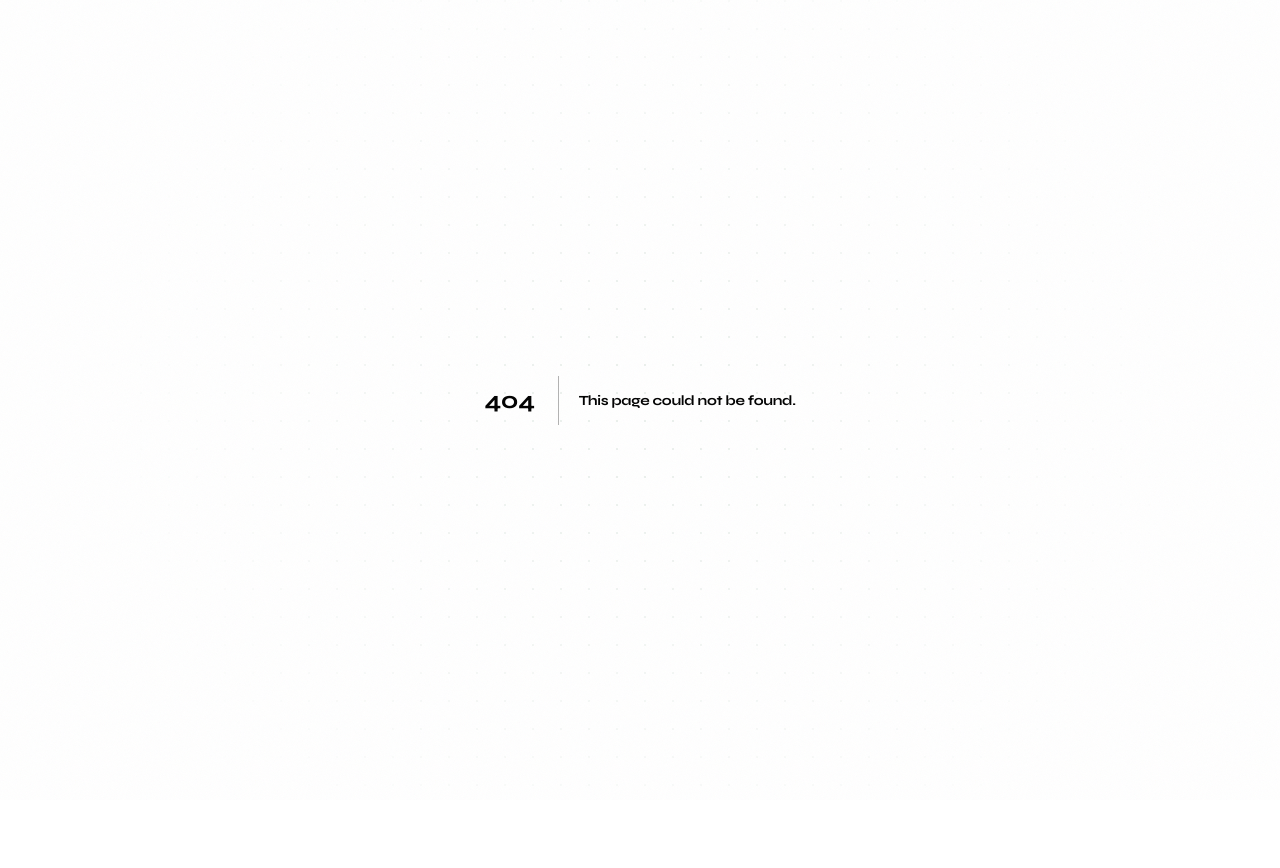
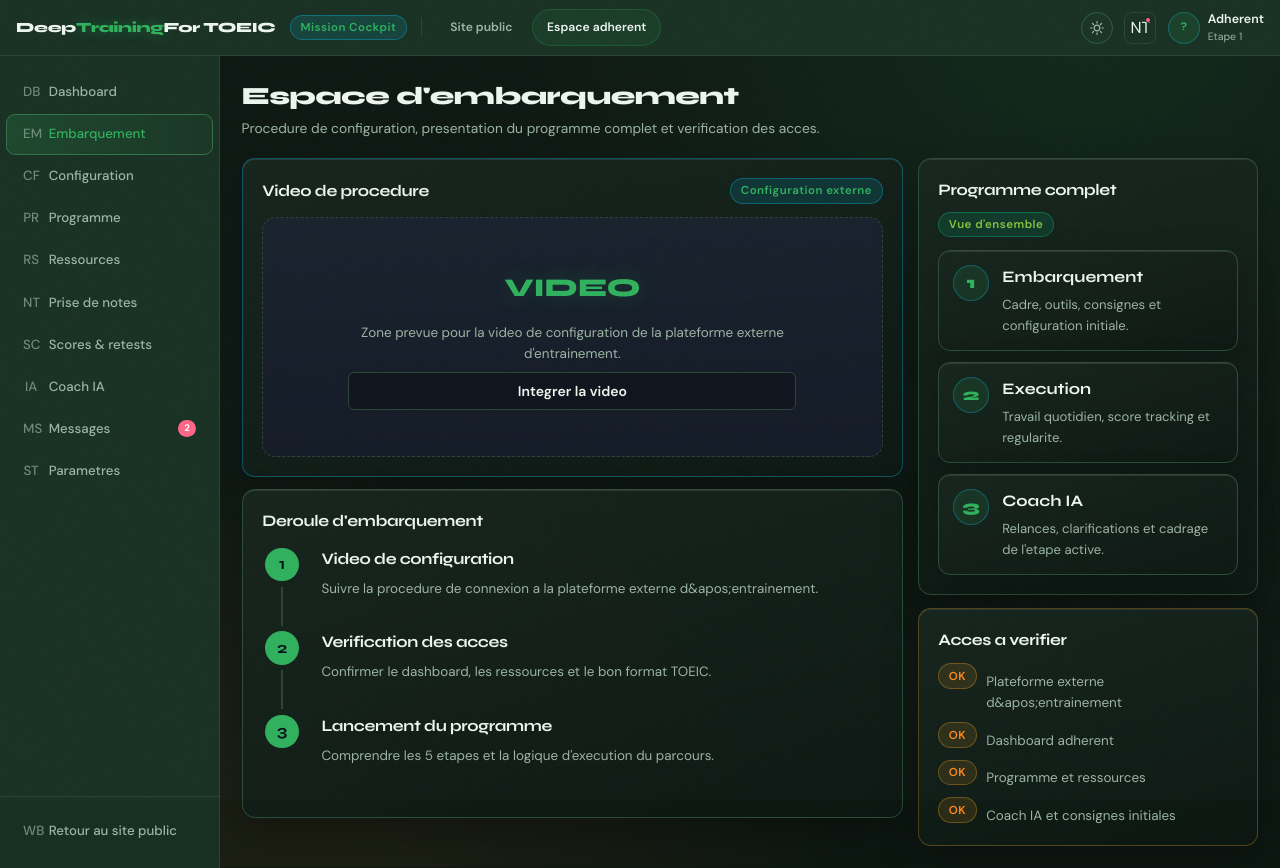
Before and after one commit to Juniorleriche27/Deep-Training-For-TOEIC, a Next.js app: page /adherent/embarquement in a window 1280 px wide. Before the commit this address had no page. Before the commit the page ends 800 px from the top, so only its background shows below. Built offline with nearby package versions, Linux system fonts and the light colour scheme; no server answers.

Commit message:
Add onboarding and configuration spaces

```diff
--- a/src/app/(public)/contact/page.tsx
+++ b/src/app/(public)/contact/page.tsx
@@ -1,3 +1,22 @@
+const toeicFormats = [
+  "Format : PC / 2h",
+  "Format PC : PC / 1h adaptatif",
+  "Format papier : 2h",
+  "Je ne sais pas",
+];
+
+const qualificationSteps = [
+  ["1", "Cadrage du profil", "Score actuel, objectif, echeance et format TOEIC vise."],
+  ["2", "Prise de RDV guidee", "Le chat bot IA aide a cadrer la demande et a proposer un RDV utile."],
+  ["3", "Activation de l'espace", "Embarquement, configuration et lancement du programme complet."],
+];
+
+const rdvScenarios = [
+  "Verifier le bon format TOEIC avant de demarrer.",
+  "Planifier la configuration de la plateforme externe d'entrainement.",
+  "Preparer l'entree dans le programme avec un cadrage clair.",
+];
+
 export default function ContactPage() {
   return (
     <div className="stack" style={{ gap: "1.15rem" }}>
@@ -11,17 +30,18 @@ export default function ContactPage() {
               avec un cadre clair.
             </h1>
             <p className="public-page-sub">
-              Décris ton contexte, ton niveau actuel et ton objectif. Le cadrage permet de vérifier
-              l&apos;adéquation entre ton besoin, ton délai et la méthode proposée.
+              Decris ton contexte, ton niveau actuel et ton objectif. Le cadrage
+              permet de verifier l&apos;adequation entre ton besoin, ton delai et le
+              programme propose.
             </p>
           </div>
 
           <aside className="public-page-spotlight reveal-up delay-1">
             <h2 className="public-spotlight-title">Ce que nous voulons comprendre</h2>
             <ul className="public-spotlight-list">
-              <li>Ton score actuel, ton score cible et ton échéance.</li>
-              <li>Ta difficulté dominante: Listening, Reading ou gestion du temps.</li>
-              <li>Les contraintes réelles qui influencent ton entraînement.</li>
+              <li>Ton score actuel, ton score cible et ton echeance.</li>
+              <li>Le format TOEIC vise ou l&apos;incertitude a clarifier.</li>
+              <li>Les contraintes reelles qui influencent ton entrainement.</li>
             </ul>
           </aside>
         </div>
@@ -32,12 +52,13 @@ export default function ContactPage() {
           <article className="public-panel reveal-up">
             <h2 className="public-panel-title">Formulaire de candidature</h2>
             <p className="public-panel-copy">
-              Remplis le formulaire avec des informations précises pour recevoir un retour plus pertinent.
+              Remplis le formulaire avec des informations precises pour recevoir
+              un retour plus pertinent.
             </p>
             <form className="stack" style={{ marginTop: "1rem" }}>
               <div className="form-grid">
                 <label className="form-group">
-                  <span className="form-label">Prénom et nom</span>
+                  <span className="form-label">Prenom et nom</span>
                   <input className="form-input" placeholder="Ex: Sophie Martin" type="text" />
                 </label>
                 <label className="form-group">
@@ -45,7 +66,7 @@ export default function ContactPage() {
                   <input className="form-input" placeholder="votre@email.com" type="email" />
                 </label>
                 <label className="form-group">
-                  <span className="form-label">Téléphone</span>
+                  <span className="form-label">Telephone</span>
                   <input className="form-input" placeholder="+33 6 ..." type="tel" />
                 </label>
                 <label className="form-group">
@@ -57,39 +78,39 @@ export default function ContactPage() {
                   <input className="form-input" placeholder="Ex: 785" type="number" />
                 </label>
                 <label className="form-group">
-                  <span className="form-label">Date prévue du test</span>
+                  <span className="form-label">Date prevue du test</span>
                   <input className="form-input" type="date" />
                 </label>
                 <label className="form-group">
                   <span className="form-label">Format TOEIC</span>
                   <select className="form-select" defaultValue="">
-                    <option value="">Sélectionnez</option>
-                    <option>TOEIC 2h (full)</option>
-                    <option>TOEIC adaptatif 1h</option>
-                    <option>Je ne sais pas encore</option>
+                    <option value="">Selectionnez</option>
+                    {toeicFormats.map((format) => (
+                      <option key={format}>{format}</option>
+                    ))}
                   </select>
                 </label>
                 <label className="form-group">
-                  <span className="form-label">Difficulté dominante</span>
+                  <span className="form-label">Souhait principal</span>
                   <select className="form-select" defaultValue="">
-                    <option value="">Sélectionnez</option>
-                    <option>Listening</option>
-                    <option>Reading</option>
-                    <option>Les deux</option>
-                    <option>Gestion du temps</option>
+                    <option value="">Selectionnez</option>
+                    <option>Entrer dans le programme</option>
+                    <option>Prendre un RDV de cadrage</option>
+                    <option>Configurer la plateforme d&apos;entrainement</option>
+                    <option>Je veux d&apos;abord comprendre le parcours</option>
                   </select>
                 </label>
                 <label className="form-group form-full">
                   <span className="form-label">Contexte et contraintes</span>
                   <textarea
                     className="form-textarea"
-                    placeholder="Date limite, historique de scores, ressources déjà testées, disponibilité..."
+                    placeholder="Date limite, historique de scores, ressources deja testees, disponibilite..."
                   />
                 </label>
               </div>
               <div className="row-sb" style={{ flexWrap: "wrap", gap: "0.8rem" }}>
                 <p className="muted text-xs">
-                  Les informations partagées servent uniquement au cadrage de la candidature.
+                  Les informations partagees servent uniquement au cadrage de la candidature.
                 </p>
                 <button type="submit" className="btn-primary rounded-xl px-6 py-3 text-sm font-semibold">
                   Envoyer ma candidature
@@ -100,19 +121,39 @@ export default function ContactPage() {
 
           <div className="stack">
             <article className="public-panel reveal-up delay-1">
+              <p className="public-page-kicker">Chat bot IA</p>
+              <h2 className="public-panel-title">Prise de RDV guidee</h2>
+              <p className="public-panel-copy">
+                Le chat bot IA filtre le besoin, clarifie le format TOEIC et
+                oriente vers le bon prochain pas avant le RDV.
+              </p>
+              <div className="stack" style={{ marginTop: "0.85rem", gap: "0.55rem" }}>
+                {rdvScenarios.map((item) => (
+                  <div key={item} className="card-surface" style={{ padding: "0.85rem 0.9rem" }}>
+                    <div className="card-desc">{item}</div>
+                  </div>
+                ))}
+              </div>
+              <div className="row" style={{ marginTop: "0.85rem", flexWrap: "wrap" }}>
+                <button className="btn-primary rounded-md px-4 py-2 text-sm font-semibold">
+                  Lancer le chat bot IA
+                </button>
+                <button className="btn-secondary rounded-md px-4 py-2 text-sm font-semibold">
+                  Voir les creneaux
+                </button>
+              </div>
+            </article>
+
+            <article className="public-panel reveal-up delay-2">
               <p className="public-page-kicker">Suite du parcours</p>
-              <div className="steps-timeline mt-4">
-                {[
-                  ["1", "Analyse du profil", "Lecture du contexte, du score visé et de l'échéance."],
-                  ["2", "Retour de qualification", "Vérification de l'adéquation avec le parcours."],
-                  ["3", "Activation", "Transmission des accès et démarrage structuré."],
-                ].map(([num, title, desc], index) => (
+              <div className="steps-timeline" style={{ marginTop: "1rem" }}>
+                {qualificationSteps.map(([num, title, desc], index) => (
                   <div key={title} className="step-row">
                     <div className="step-line">
                       <span className="step-dot" style={{ width: "1.8rem", height: "1.8rem", fontSize: "0.74rem" }}>
                         {num}
                       </span>
-                      {index < 2 ? <span className="step-connector" /> : null}
+                      {index < qualificationSteps.length - 1 ? <span className="step-connector" /> : null}
                     </div>
                     <div className="step-body pb-4">
                       <h3 className="card-title text-sm">{title}</h3>
@@ -122,15 +163,6 @@ export default function ContactPage() {
                 ))}
               </div>
             </article>
-
-            <article className="public-panel reveal-up delay-2">
-              <p className="public-page-kicker">Positionnement</p>
-              <h2 className="public-panel-title">Tu n&apos;achètes pas un simple cours.</h2>
-              <p className="public-panel-copy">
-                Tu entres dans une expérience de progression structurée, avec une navigation claire,
-                un design premium et une logique d&apos;entraînement cohérente.
-              </p>
-            </article>
           </div>
         </div>
       </section>
--- /dev/null
+++ b/src/app/adherent/configuration/page.tsx
@@ -0,0 +1,91 @@
+const configCards = [
+  {
+    title: "Format TOEIC",
+    desc: "Choisir le bon format: PC / 2h, PC / 1h adaptatif, papier / 2h ou indecis.",
+    tone: "var(--accent)",
+  },
+  {
+    title: "Plateforme externe",
+    desc: "Connecter l'espace d'entrainement externe et verifier les identifiants.",
+    tone: "var(--gold)",
+  },
+  {
+    title: "Coach IA",
+    desc: "Charger l'etape active, les consignes et la logique de relance.",
+    tone: "var(--success)",
+  },
+  {
+    title: "Tableau de bord",
+    desc: "Renseigner score, objectif, echeance et contraintes initiales.",
+    tone: "var(--danger)",
+  },
+];
+
+export default function AdherentConfigurationPage() {
+  return (
+    <div>
+      <div className="page-header">
+        <h1 className="page-title">Configuration de l&apos;espace</h1>
+        <p className="page-sub">
+          Reglages initiaux du parcours, du format TOEIC et de la plateforme d&apos;entrainement.
+        </p>
+      </div>
+
+      <div className="widgets-4">
+        {configCards.map((card) => (
+          <article key={card.title} className="widget">
+            <p className="widget-label">Bloc de configuration</p>
+            <p className="widget-value" style={{ color: card.tone, fontSize: "1.05rem", paddingTop: "0.35rem" }}>
+              {card.title}
+            </p>
+            <p className="widget-trend">{card.desc}</p>
+          </article>
+        ))}
+      </div>
+
+      <div className="grid-main">
+        <article className="card">
+          <div className="row-sb" style={{ marginBottom: "0.8rem", flexWrap: "wrap", gap: "0.6rem" }}>
+            <h2 className="card-title">Checklist de configuration</h2>
+            <span className="badge badge-accent">Avant demarrage</span>
+          </div>
+          <div className="stack" style={{ gap: "0.7rem" }}>
+            {[
+              "Valider le format TOEIC cible.",
+              "Configurer la plateforme externe d'entrainement.",
+              "Renseigner le score actuel et l'objectif.",
+              "Definir la date du test et les contraintes reelles.",
+              "Verifier que le Coach IA pointe sur la bonne etape.",
+            ].map((item) => (
+              <div key={item} className="alert-row info">
+                <div className="alert-row-icon">+</div>
+                <div>
+                  <div className="alert-row-title">{item}</div>
+                </div>
+              </div>
+            ))}
+          </div>
+        </article>
+
+        <article className="card" style={{ borderColor: "rgba(245,166,35,.28)" }}>
+          <div className="row-sb" style={{ marginBottom: "0.8rem", flexWrap: "wrap", gap: "0.6rem" }}>
+            <h2 className="card-title">Formats a proposer</h2>
+            <span className="badge badge-gold">Cadrage</span>
+          </div>
+          <div className="stack" style={{ gap: "0.55rem" }}>
+            {[
+              "Format : PC / 2h",
+              "Format PC : PC / 1h adaptatif",
+              "Format papier : 2h",
+              "Je ne sais pas",
+            ].map((item) => (
+              <div key={item} className="unlock-tag" style={{ width: "100%", padding: "0.55rem 0.7rem" }}>
+                {item}
+              </div>
+            ))}
+          </div>
+        </article>
+      </div>
+    </div>
+  );
+}
--- /dev/null
+++ b/src/app/adherent/embarquement/page.tsx
@@ -0,0 +1,110 @@
+const setupSteps = [
+  ["1", "Video de configuration", "Suivre la procedure de connexion a la plateforme externe d&apos;entrainement."],
+  ["2", "Verification des acces", "Confirmer le dashboard, les ressources et le bon format TOEIC."],
+  ["3", "Lancement du programme", "Comprendre les 5 etapes et la logique d'execution du parcours."],
+];
+
+const programmeBlocks = [
+  ["Embarquement", "Cadre, outils, consignes et configuration initiale."],
+  ["Execution", "Travail quotidien, score tracking et regularite."],
+  ["Coach IA", "Relances, clarifications et cadrage de l'etape active."],
+];
+
+export default function AdherentEmbarquementPage() {
+  return (
+    <div>
+      <div className="page-header">
+        <h1 className="page-title">Espace d&apos;embarquement</h1>
+        <p className="page-sub">
+          Procedure de configuration, presentation du programme complet et verification des acces.
+        </p>
+      </div>
+
+      <div className="grid-main">
+        <div className="stack">
+          <article className="card" style={{ borderColor: "rgba(0,201,255,.32)" }}>
+            <div className="row-sb" style={{ marginBottom: "0.8rem", flexWrap: "wrap", gap: "0.6rem" }}>
+              <h2 className="card-title">Video de procedure</h2>
+              <span className="badge badge-accent">Configuration externe</span>
+            </div>
+            <div
+              className="card-surface"
+              style={{
+                minHeight: "240px",
+                padding: "1rem",
+                display: "grid",
+                placeItems: "center",
+                borderStyle: "dashed",
+              }}
+            >
+              <div className="stack" style={{ gap: "0.45rem", textAlign: "center", maxWidth: "28rem" }}>
+                <div className="widget-value text-accent" style={{ fontSize: "1.6rem" }}>VIDEO</div>
+                <p className="card-desc">
+                  Zone prevue pour la video de configuration de la plateforme externe d&apos;entrainement.
+                </p>
+                <button className="btn-secondary rounded-md px-4 py-2 text-sm font-semibold">
+                  Integrer la video
+                </button>
+              </div>
+            </div>
+          </article>
+
+          <article className="card">
+            <h2 className="card-title" style={{ marginBottom: "0.9rem" }}>Deroule d&apos;embarquement</h2>
+            <div className="steps-timeline">
+              {setupSteps.map(([num, title, desc], index) => (
+                <div key={title} className="step-row">
+                  <div className="step-line">
+                    <span className="step-dot">{num}</span>
+                    {index < setupSteps.length - 1 ? <span className="step-connector" /> : null}
+                  </div>
+                  <div className="step-body">
+                    <h3 className="card-title text-sm">{title}</h3>
+                    <p className="card-desc">{desc}</p>
+                  </div>
+                </div>
+              ))}
+            </div>
+          </article>
+        </div>
+
+        <div className="stack">
+          <article className="card">
+            <div className="row-sb" style={{ marginBottom: "0.8rem", flexWrap: "wrap", gap: "0.6rem" }}>
+              <h2 className="card-title">Programme complet</h2>
+              <span className="badge badge-success">Vue d&apos;ensemble</span>
+            </div>
+            <div className="stack" style={{ gap: "0.7rem" }}>
+              {programmeBlocks.map(([title, desc], index) => (
+                <div key={title} className="unlock-card" style={{ padding: "0.85rem" }}>
+                  <div className="unlock-num">{index + 1}</div>
+                  <div>
+                    <div className="step-name">{title}</div>
+                    <div className="step-what">{desc}</div>
+                  </div>
+                </div>
+              ))}
+            </div>
+          </article>
+
+          <article className="card" style={{ borderColor: "rgba(245,166,35,.28)" }}>
+            <h2 className="card-title" style={{ marginBottom: "0.7rem" }}>Acces a verifier</h2>
+            <div className="stack" style={{ gap: "0.55rem" }}>
+              {[
+                "Plateforme externe d&apos;entrainement",
+                "Dashboard adherent",
+                "Programme et ressources",
+                "Coach IA et consignes initiales",
+              ].map((item) => (
+                <div key={item} className="row" style={{ alignItems: "flex-start" }}>
+                  <span className="badge badge-gold">OK</span>
+                  <span className="card-desc">{item}</span>
+                </div>
+              ))}
+            </div>
+          </article>
+        </div>
+      </div>
+    </div>
+  );
+}
--- a/src/lib/navigation.ts
+++ b/src/lib/navigation.ts
@@ -16,6 +16,8 @@ export const publicNav: NavItem[] = [
 
 export const adherentNav: NavItem[] = [
   { href: "/adherent/dashboard", label: "Dashboard", icon: "DB" },
+  { href: "/adherent/embarquement", label: "Embarquement", icon: "EM" },
+  { href: "/adherent/configuration", label: "Configuration", icon: "CF" },
   { href: "/adherent/programme", label: "Programme", icon: "PR" },
   { href: "/adherent/ressources", label: "Ressources", icon: "RS" },
   { href: "/adherent/notes", label: "Prise de notes", icon: "NT" },
```
